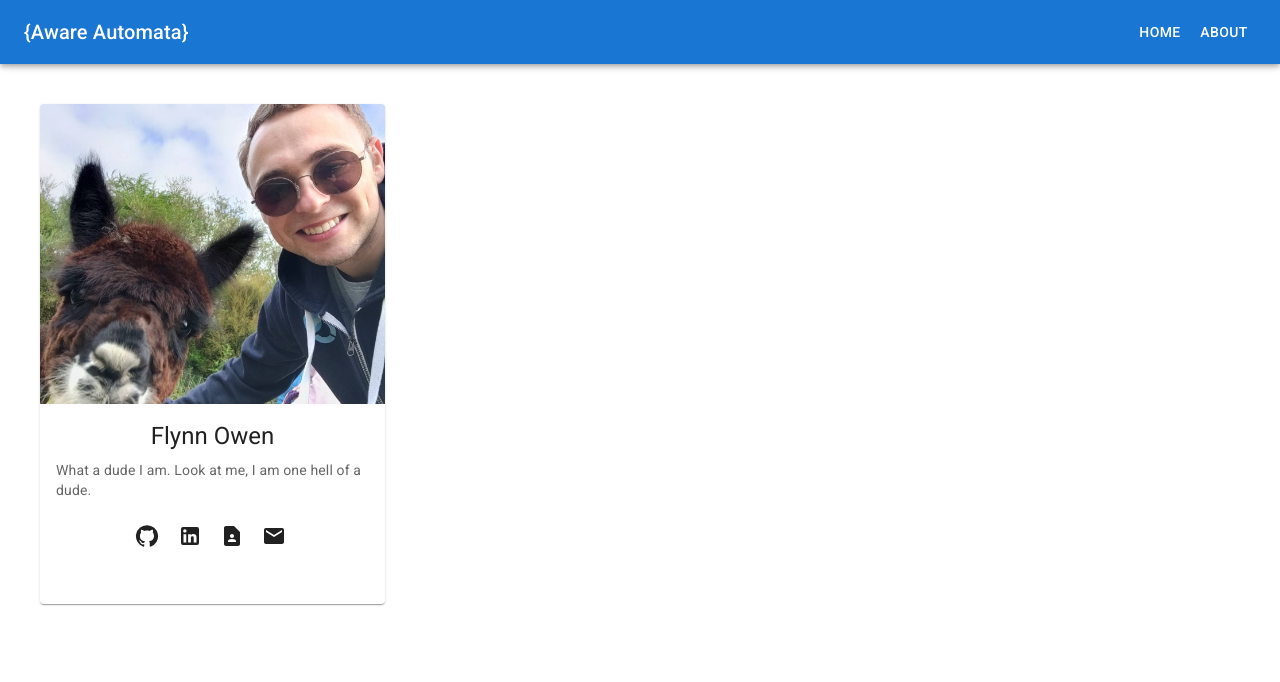
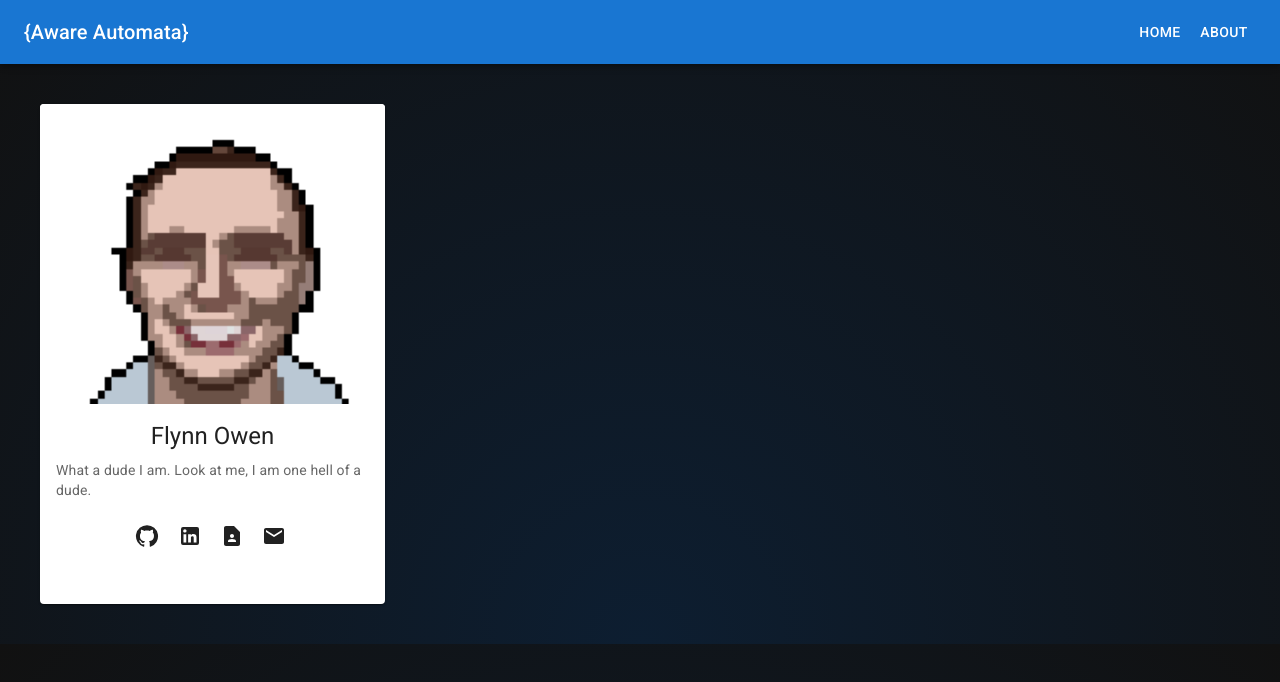
Before and after one commit to FlynnOwen/aware-automaton, a React (Create React App) app in the folder flynn-website/: page /home in a window 1280 px wide. Shown: the top 682 px of the page. Built offline with nearby package versions, Linux system fonts and the light colour scheme.

Commit message:
change background, profile photo

```diff
--- a/flynn-website/src/App.css
+++ b/flynn-website/src/App.css
@@ -36,3 +36,7 @@
     transform: rotate(360deg);
   }
 }
+
+body {
+  background: radial-gradient(ellipse at bottom, #0D1E31, #111);
+}
--- a/flynn-website/src/components/cards/profile.js
+++ b/flynn-website/src/components/cards/profile.js
@@ -16,7 +16,7 @@ export default function ProfileCard() {
         <CardMedia
           component="img"
           height="300"
-          image={require("../../images/Blinkie.jpg")}
+          image={require("../../images/Me-pixel.png")}
           alt="Binkie"
         />
         <CardContent>
```
Also changed, not shown: flynn-website/src/images/Me-pixel.png (added), flynn-website/src/images/network.jpg (added).
